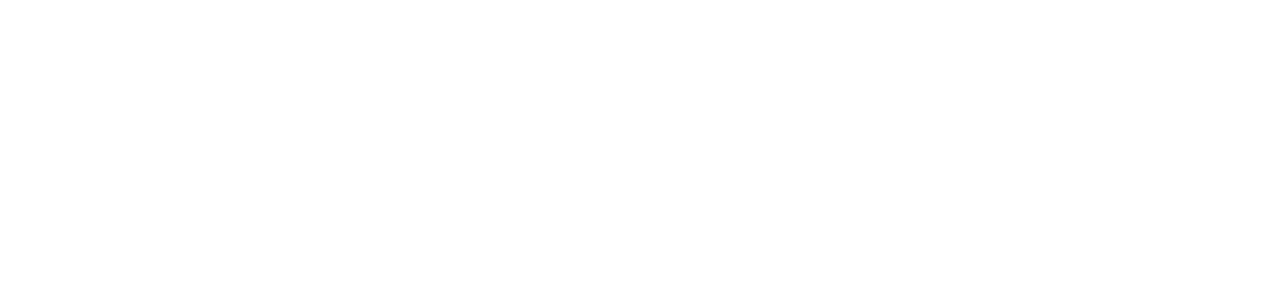
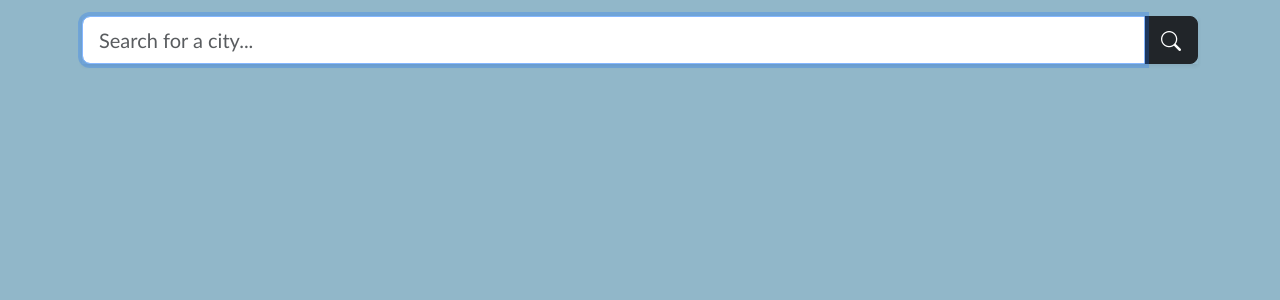
Before and after one commit to xamirebi/weather-app, a React (Vite) app: page / in a window 1280 px wide. Shown: the top 300 px of the page. Built offline with nearby package versions, Linux system fonts and the light colour scheme.

Commit message:
fixed bugs and added the searchbar

```diff
--- a/package.json
+++ b/package.json
@@ -10,8 +10,12 @@
     "preview": "vite preview"
   },
   "dependencies": {
+    "axios": "^1.21.0",
+    "bootstrap": "^5.3.8",
+    "bootstrap-icons": "^1.13.2",
     "react": "^19.3.1",
-    "react-dom": "^19.3.1"
+    "react-dom": "^19.3.1",
+    "react-router-dom": "^7.18.4"
   },
   "devDependencies": {
     "@eslint/js": "^10.0.1",
--- a/src/App.jsx
+++ b/src/App.jsx
@@ -1,5 +1,7 @@
-
+import HomePage from "./pages/HomePage.jsx";
 function App() {
-  return
+  return (
+    <HomePage />
+  )
 }
 export default App;
--- a/src/components/SearchBar.jsx
+++ b/src/components/SearchBar.jsx
@@ -0,0 +1,33 @@
+import 'bootstrap/dist/css/bootstrap.min.css';
+import 'bootstrap/dist/js/bootstrap.bundle.min.js';
+import 'bootstrap-icons/font/bootstrap-icons.css';
+import { useRef } from 'react';
+function SearchBar({ searchCity , loading }) {
+  const inputRef = useRef(null);
+  function handleSubmit (e) {
+    e.preventDefault();
+    const value = inputRef.current.value.trim();
+    searchCity(value);
+    inputRef.current.value = '';
+    inputRef.current.focus();
+  };
+  return (
+    <form onSubmit={handleSubmit}>
+      <div className="input-group input-group-lg shadow-sm">
+        <input className="form-control search-input"
+          disabled={loading}
+          type="text"
+          placeholder='Search for a city...'
+          ref={inputRef}
+          autoFocus />
+        <button type="submit"
+          className="btn btn-dark btn-lg"
+          disabled={loading}>
+          {loading ? (<span className='spinner-border spinner-border-sm input-group-text'></span>) :
+          (<i className='bi bi-search'></i>)}
+        </button>
+      </div>
+    </form>
+  )
+}
+export default SearchBar;
--- a/src/hooks/useCitySearch.js
+++ b/src/hooks/useCitySearch.js
@@ -1,4 +1,4 @@
-import weatherService from "../services/weatherService.js";
+import WeatherService from "../services/weatherService.js";
 import { useState } from "react";
 function useCitySearch() {
   const [city, setCity] = useState(null);
@@ -7,16 +7,16 @@ function useCitySearch() {
   const searchCity = async (cityName) => {
     try {
       setLoading(true);
-      const res = await weatherService.searchCity(cityName);
+      const res = await WeatherService.searchCity(cityName);
       if (!res || res.length === 0) {
-        throw new Error('City not found. ');
+        throw new Error("City not found. ");
       }
       const cityData = res[0];
       setCity({
         lat: cityData.latitude,
         lon: cityData.longitude,
-        name: cityData.name
-      })
+        name: cityData.name,
+      });
       setError(null);
       return cityData;
     } catch (error) {
--- a/src/hooks/useWeather.js
+++ b/src/hooks/useWeather.js
@@ -1,4 +1,4 @@
-import weatherService from "../services/weatherService.js";
+import WeatherService from "../services/weatherService.js";
 import { useState, useEffect } from "react";
 function useWeatherSearch(lat, lon) {
   const [weather, setWeather] = useState(null);
@@ -10,14 +10,13 @@ function useWeatherSearch(lat, lon) {
     const fetchWeather = async () => {
       try {
         setLoading(true);
-        const res = await weatherService.getWeather(lat, lon);
+        const res = await WeatherService.getWeather(lat, lon);
         if (isMounted) {
           if (res) {
             setWeather(res);
             setError(null);
           } else {
               setError('Weather wasn\'t found. ');
-              return
           }
         }
       } catch (error) {
@@ -25,12 +24,14 @@ function useWeatherSearch(lat, lon) {
             setError(error.message || 'Failed to get the weather. ');
           }
       } finally {
-        setLoading(false);
+          if (isMounted) {
+            setLoading(false);
+          }
       }
     }
     fetchWeather();
     return () => { isMounted = false };
   }, [lat, lon]);
-  return { weather, loading, error }
+  return { weather, loading, error };
 }
 export default useWeatherSearch;
--- a/src/index.css
+++ b/src/index.css
@@ -1,3 +1,5 @@
 body {
   margin: 0;
+  background-color: rgb(145, 183, 201);
+  font-family:'Trebuchet MS', 'Lucida Sans Unicode', 'Lucida Grande', 'Lucida Sans', Arial, sans-serif;
 }
--- a/src/main.jsx
+++ b/src/main.jsx
@@ -1,6 +1,6 @@
 import React from 'react'
 import { createRoot } from 'react-dom/client'
-import { BrowserRouter } from 'react-router'
+import { BrowserRouter } from 'react-router-dom'
 import App from './App.jsx'
 import './index.css'
 
--- a/src/pages/HomePage.jsx
+++ b/src/pages/HomePage.jsx
@@ -0,0 +1,20 @@
+import useCitySearch from "../hooks/useCitySearch.js";
+import useWeatherSearch from "../hooks/useWeather.js";
+import SearchBar from "../components/SearchBar.jsx";
+import CurrentWeather from "../components/CurrentWeather.jsx";
+import 'bootstrap/dist/css/bootstrap.min.css';
+import 'bootstrap/dist/js/bootstrap.bundle.min.js';
+function HomePage() {
+  const { city, loading: searchLoading, error: searchError, searchCity } = useCitySearch();
+  const { weather, loading: weatherLoading, error: weatherError} = useWeatherSearch(city?.lat, city?.lon);
+  return (
+    <div className="container my-3">
+      {searchError && <p>{searchError}</p>}
+      {weatherError && <p>{weatherError}</p>}
+      {(searchLoading || weatherLoading) && <p>Loading...</p>}
+      <SearchBar searchCity={searchCity} loading={searchLoading}/>
+      <CurrentWeather weather={weather} city={city}/>
+    </div>
+  )
+}
+export default HomePage;
--- a/src/services/weatherService.js
+++ b/src/services/weatherService.js
@@ -1,9 +1,9 @@
-import axois from 'axios';
+import axios from 'axios';
 const GEO_API = 'https://geocoding-api.open-meteo.com/v1'
 const WEATHER_API = 'https://api.open-meteo.com/v1'
-class weatherService {
+class WeatherService {
   async searchCity(query) {
-    const res = await axois.get(`${GEO_API}/search`,{
+    const res = await axios.get(`${GEO_API}/search`,{
       params: {
         name: query,
         count: 10,
@@ -12,7 +12,7 @@ class weatherService {
     return res.data.results || [];
   }
   async getWeather(lat, lon) {
-    const res = await axois.get(`${WEATHER_API}/forecast`, {
+    const res = await axios.get(`${WEATHER_API}/forecast`, {
       params: {
         latitude: lat,
         longitude: lon,
@@ -25,4 +25,4 @@ class weatherService {
     return res.data;
   }
 };
-export default new weatherService();
+export default new WeatherService();
```
Also changed, not shown: src/components/CurrentWeather.jsx (+8 -0 lines), 1 other file (tests, documents, lock files or other folders).
